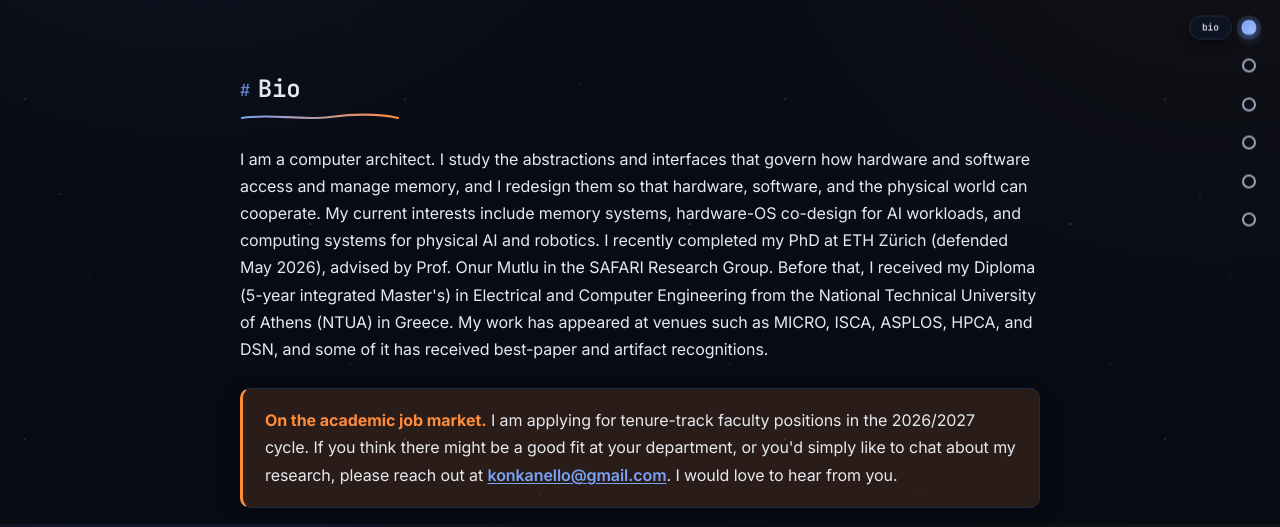
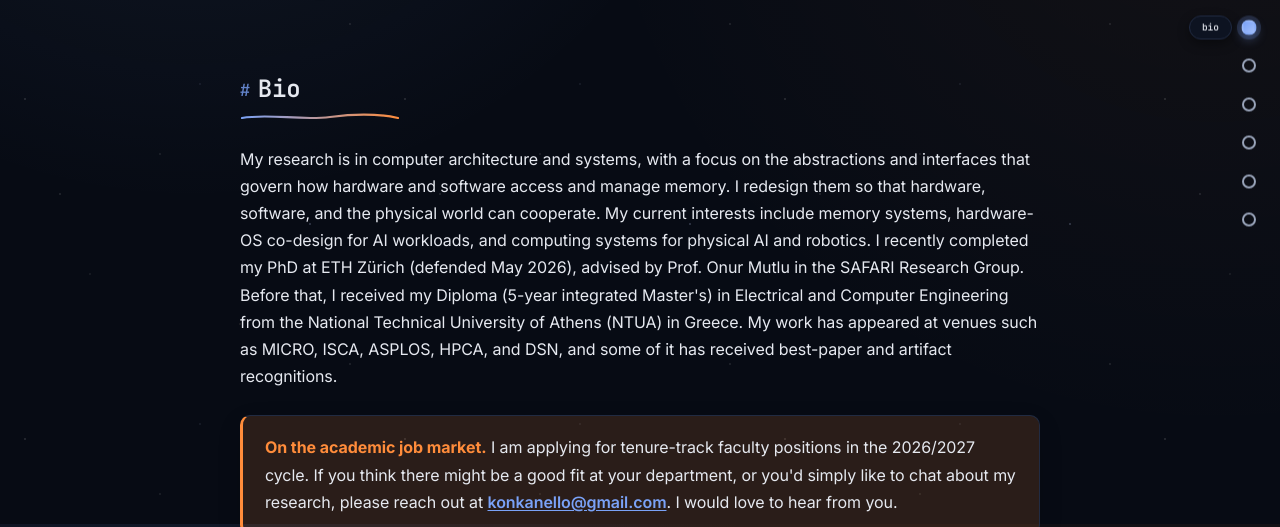
Before and after one commit to konkanello/konkanello.github.io, a plain HTML site: page index.html in a window 1280 px wide. Shown: the part 276-803 px from the top of the page. Drawn offline with nearby package versions, Linux system fonts and the light colour scheme; files whose address does not match are found by name.

Commit message:
Open the bio with the research area
Co-Authored-By: Claude Fable 5.2 <noreply@anthropic.com>

```diff
--- a/index.html
+++ b/index.html
@@ -190,9 +190,9 @@ My research lies at the intersection of hardware, software, and operating system
   -->
 
   <p>
-    I am a computer architect. I study the abstractions and interfaces that govern how hardware and
-    software access and manage memory, and I redesign them so that hardware, software, and the
-    physical world can cooperate. My current interests include memory systems,
+    My research is in computer architecture and systems, with a focus on the abstractions and
+    interfaces that govern how hardware and software access and manage memory. I redesign them so
+    that hardware, software, and the physical world can cooperate. My current interests include memory systems,
     hardware-OS co-design for AI workloads, and computing systems for physical AI and robotics.
     I recently completed my PhD at ETH Zürich (defended May 2026), advised by Prof. Onur Mutlu in the
     SAFARI Research Group. Before that, I received my Diploma (5-year integrated Master's) in Electrical
```
